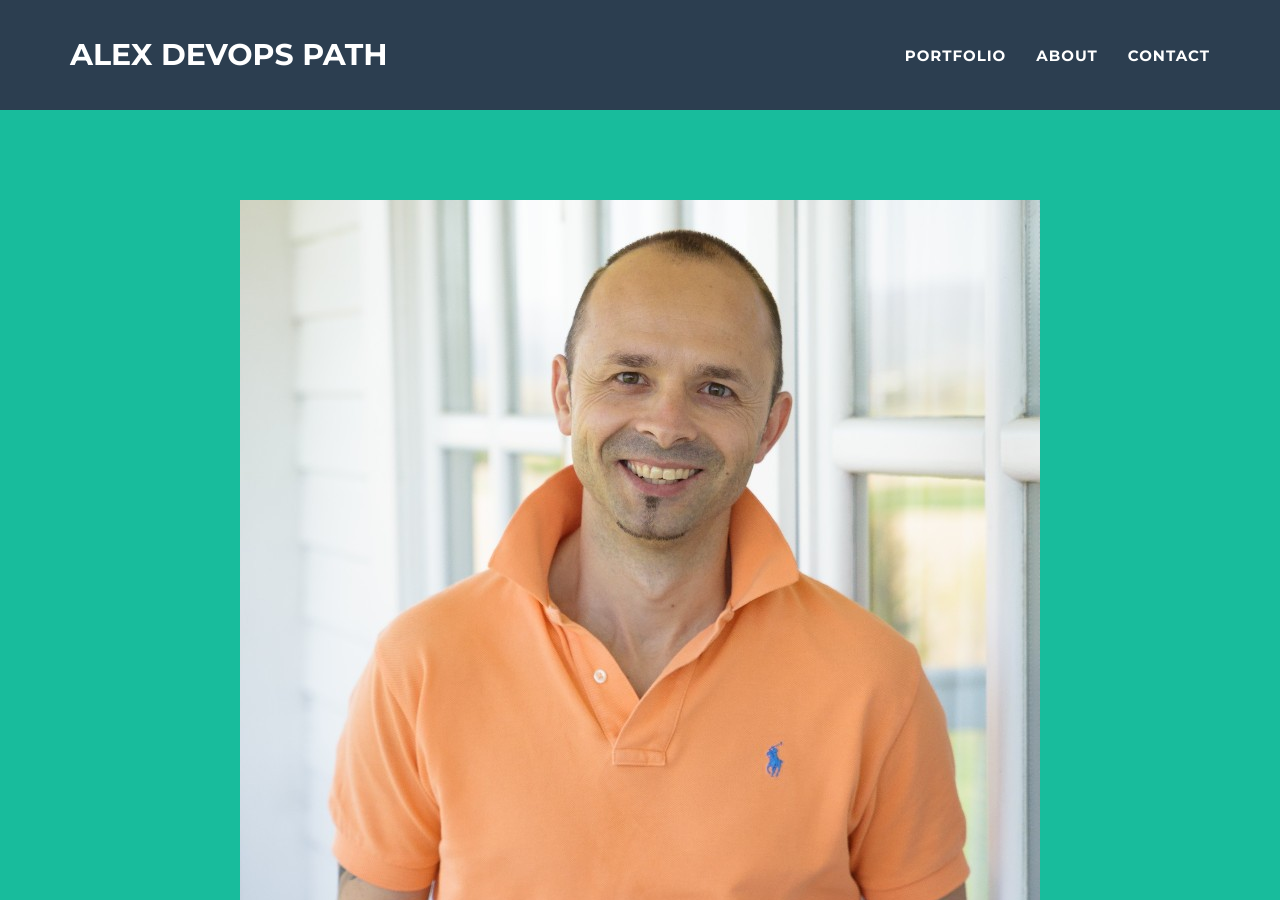
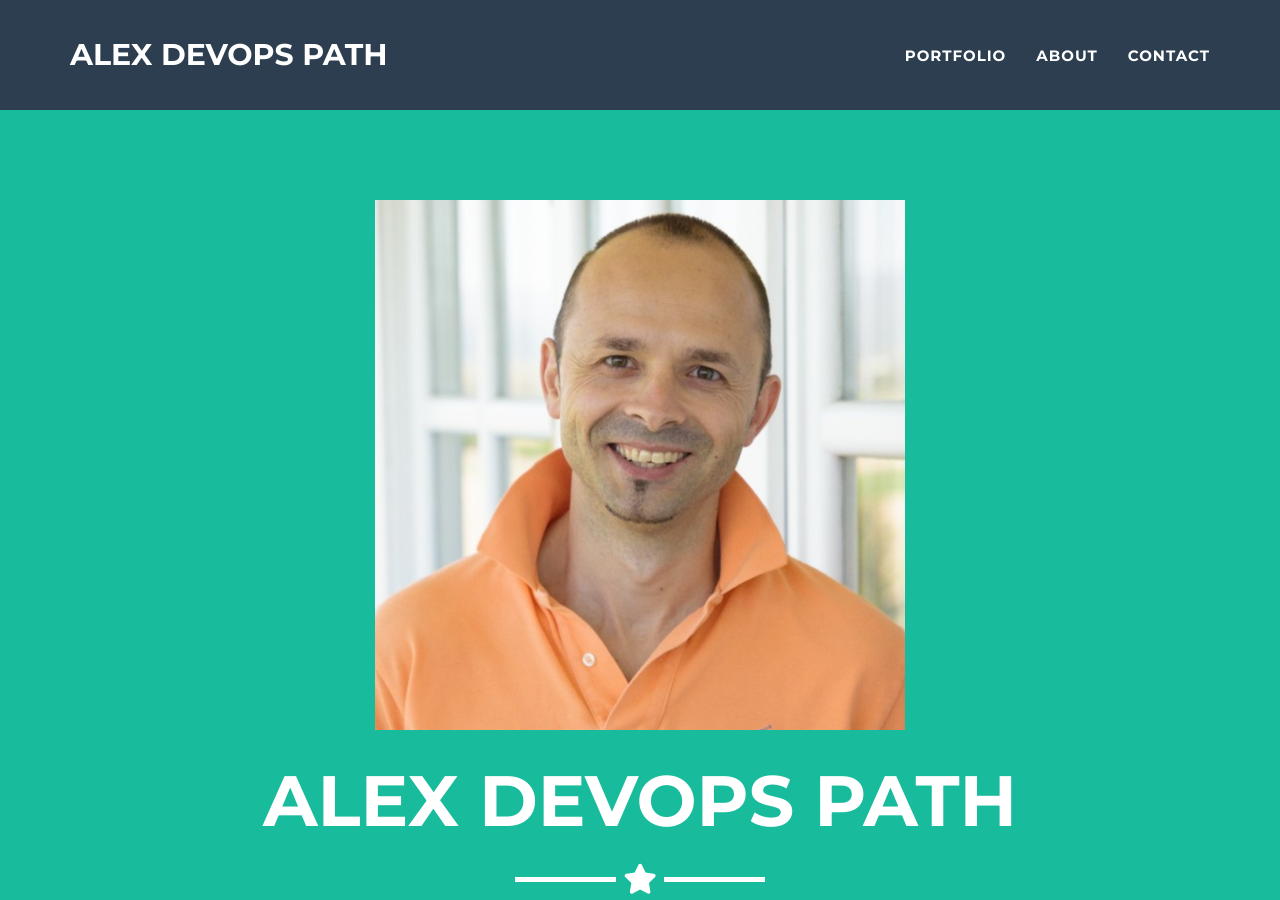
Before and after one commit to aslavchev/aslavchev.github.io, a Jekyll site: the page built from _posts/2014-07-18-project-1.markdown, in a window 1280 px wide and 900 px high. Built offline with Jekyll 4.4.1, drawn with Linux system fonts in a browser that asks for light colours.

Commit message:
Update contat_static.html and change profile pitcture

```diff
--- a/_includes/contact_static.html
+++ b/_includes/contact_static.html
@@ -9,7 +9,7 @@
     </div>
     <div class="row">
       <div class="col-lg-8 col-lg-offset-2">
-        <form action="//formspree.io/{{ site.email }}" method="POST" name="sentMessage" id="contactForm" novalidate>
+        <form action="https://formspree.io/f/mzzrnbeo" method="POST" name="sentMessage" id="contactForm" novalidate>
           <div class="row control-group">
             <div class="form-group col-xs-12 floating-label-form-group controls">
               <label for="name">Name</label>
```
Also changed, not shown: img/profile.png.
